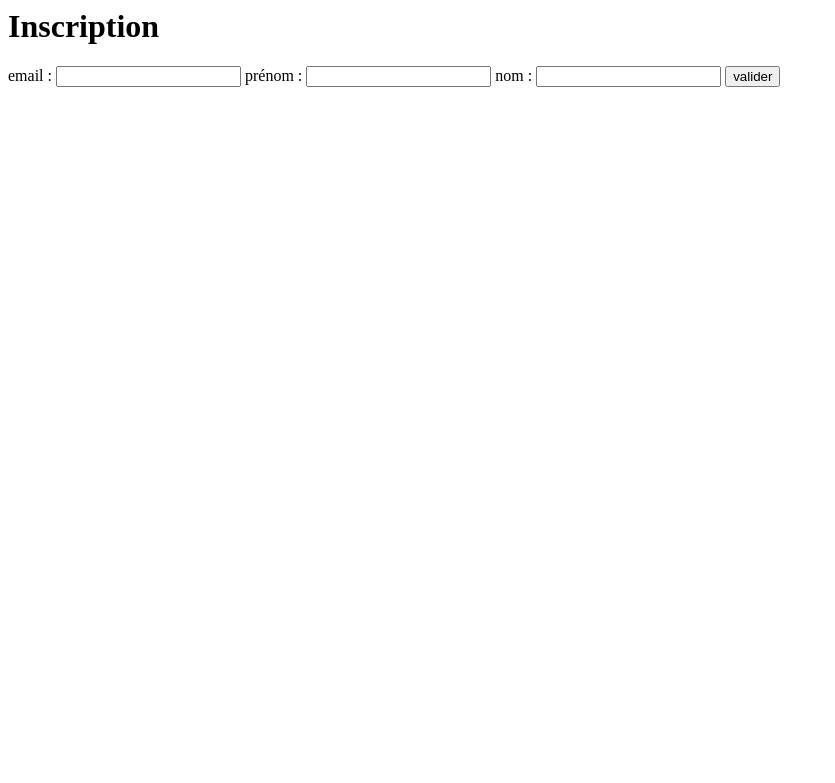
After one commit to ibniyamine-chabane/super-week, a PHP site: page /register in a window 1280 px wide. The commit adds this page. Shown: the top 783 px of the page, without its empty margins (0-835 px from the left). Run offline with PHP 8.4, Linux system fonts and the light colour scheme; some libraries are stand-ins or nearby versions.

Commit message:
register.php added in view and register route added in index.php

```diff
--- a/index.php
+++ b/index.php
@@ -18,6 +18,12 @@ $router->map( 'GET', '/users', function () {
     $userController->list();
 }, 'list_users' );
 
+$router->map( 'GET', '/register', function () {
+    echo "<h1>Inscription</h1>";
+    $userController = new UserController;
+    require_once("src/View/register.php");
+}, 'register' );
+
 $router->map( 'GET', '/users/[i:id]', function ($id) {
     echo "<h1>Bienvenu sur la la page de l'utilisateur $id";
 }, 'id_user' );
--- a/src/Controller/UserController.php
+++ b/src/Controller/UserController.php
@@ -11,7 +11,8 @@ class UserController
 
         $faker = Faker\Factory::create();
         $usermodel = new UserModel;
-        for ($i=0; $i < 15; $i++) {
+        for ($i=0; $i < 15; $i++)
+        {
             $firstname = $faker->firstName();
             $lastname = $faker->lastName();
             $email = strtolower("$firstname.$lastname@gmail.com");
--- /dev/null
+++ b/src/View/register.php
@@ -0,0 +1,20 @@
+<!DOCTYPE html>
+<html lang="fr">
+<head>
+    <meta charset="UTF-8">
+    <meta http-equiv="X-UA-Compatible" content="IE=edge">
+    <meta name="viewport" content="width=device-width, initial-scale=1.0">
+    <title>Document</title>
+</head>
+<body>
+<form action="">
+    <label for="email">email :</label>
+    <input type="email" name="email" id="email">
+    <label for="firstname">prénom :</label>
+    <input type="firstname" name="firstname" id="firstname">
+    <label for="email">nom :</label>
+    <input type="email" name="email" id="email">
+    <input type="submit" value="valider">
+</form>
+</body>
+</html>
```
